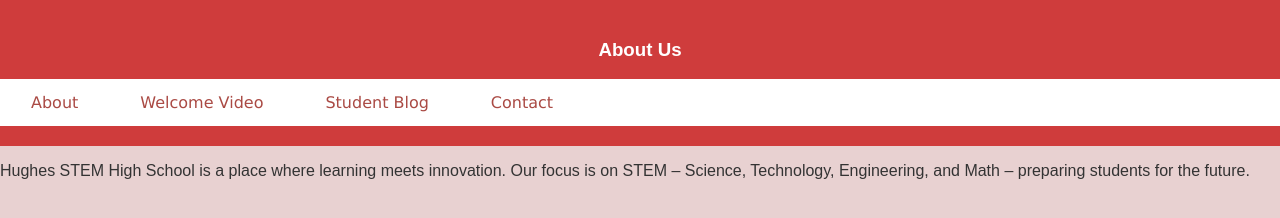
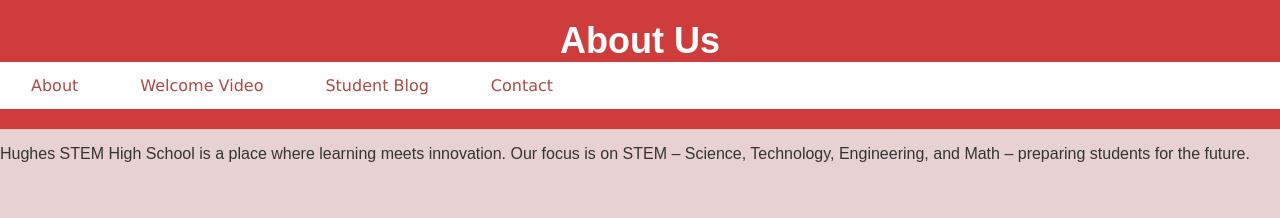
Before and after one commit to ncowins/Early-IT-Project-WHOHOOO, a plain HTML site: page website/about.html in a window 1280 px wide. Drawn offline with Linux system fonts and the light colour scheme.

Commit message:
Update about.html

```diff
--- a/website/about.html
+++ b/website/about.html
@@ -11,7 +11,7 @@
 
  <header>
   <div class="header-content">
-   <h3>About Us</h3>
+   <h1>About Us</h1>
    <nav>
      <ul>
          <li><a href="about.html">About</a></li>
```
